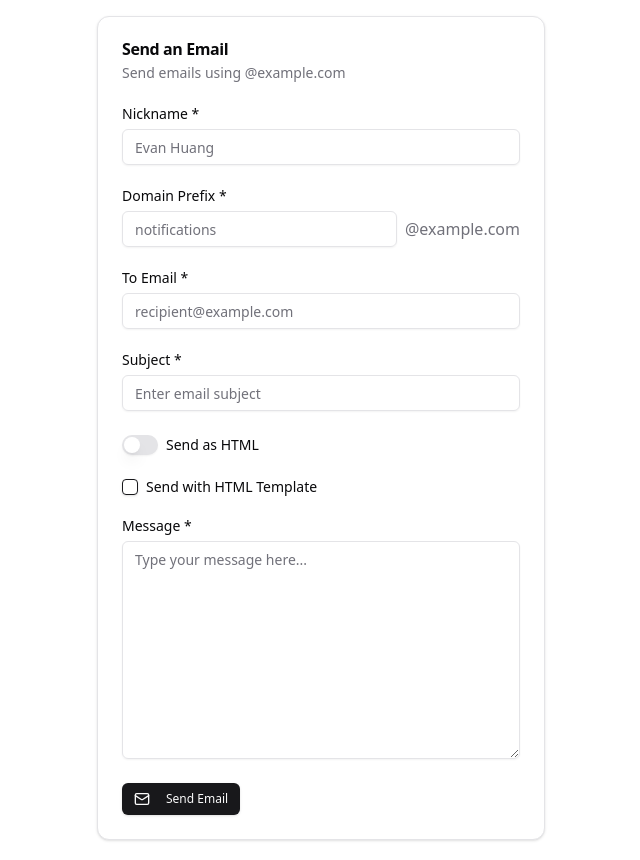
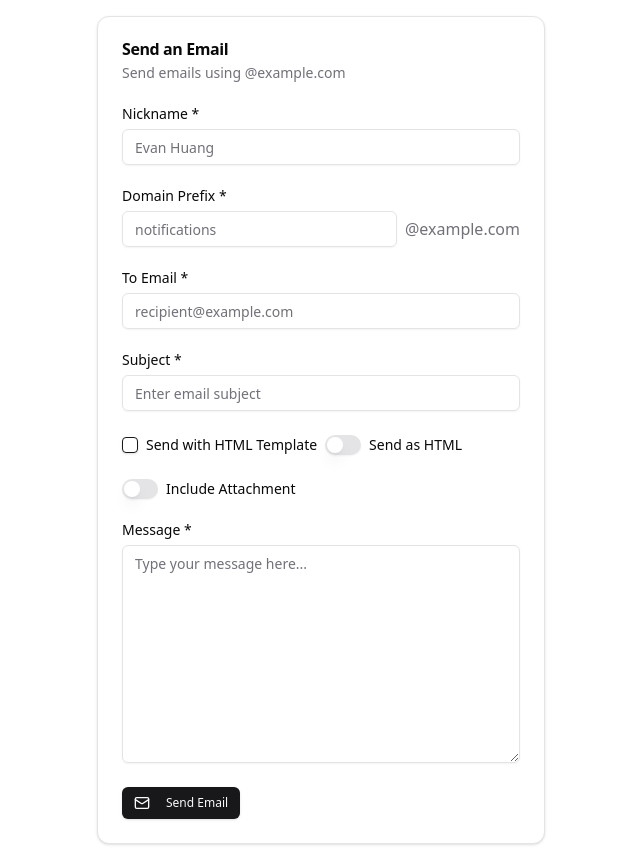
Before and after one commit to Dev-Huang1/Mail, a Next.js app: page / in a window 1280 px wide. Shown: the whole page, without its empty margins (319-959 px from the left). Built offline with nearby package versions, Linux system fonts and the light colour scheme; no server answers.

Commit message:
Update email-form.tsx

```diff
--- a/components/email-form.tsx
+++ b/components/email-form.tsx
@@ -11,11 +11,12 @@ import { Checkbox } from "@/components/ui/checkbox"
 import { cn } from "@/lib/utils"
 
 import { sendEmailAction } from "@/lib/actions"
-import { Check, Mail } from "lucide-react"
+import { Check, Mail, Paperclip } from "lucide-react"
 
 export function EmailForm({ className, domain }: React.ComponentProps<typeof Card> & { domain: string }) {
   const [isHtml, setIsHtml] = React.useState(false)
   const [useHtmlTemplate, setUseHtmlTemplate] = React.useState(false)
+  const [hasAttachment, setHasAttachment] = React.useState(false)
   const [state, formAction, pending] = React.useActionState(sendEmailAction, {
     defaultValues: {
       nickname: "",
@@ -136,6 +137,17 @@ export function EmailForm({ className, domain }: React.ComponentProps<typeof Car
             )}
           </div>
           <div className="flex items-center space-x-2">
+          {!isHtml && (
+            <div className="flex items-center space-x-2">
+              <Checkbox
+                id="use-html-template"
+                checked={useHtmlTemplate}
+                onCheckedChange={setUseHtmlTemplate}
+                disabled={pending || isHtml}
+              />
+              <Label htmlFor="use-html-template">Send with HTML Template</Label>
+            </div>
+          )}
             <Switch
               id="html-mode"
               checked={isHtml}
@@ -149,15 +161,29 @@ export function EmailForm({ className, domain }: React.ComponentProps<typeof Car
             />
             <Label htmlFor="html-mode">Send as HTML</Label>
           </div>
-          {!isHtml && (
-            <div className="flex items-center space-x-2">
-              <Checkbox
-                id="use-html-template"
-                checked={useHtmlTemplate}
-                onCheckedChange={setUseHtmlTemplate}
-                disabled={pending || isHtml}
+          <div className="flex items-center space-x-2">
+            <Switch id="has-attachment" checked={hasAttachment} onCheckedChange={setHasAttachment} disabled={pending} />
+            <Label htmlFor="has-attachment">Include Attachment</Label>
+          </div>
+          {hasAttachment && (
+            <div className="group/field grid gap-2" data-invalid={!!state.errors?.attachment}>
+              <Label htmlFor="attachment" className="group-data-[invalid=true]/field:text-destructive">
+                Attachment
+              </Label>
+              <Input
+                id="attachment"
+                name="attachment"
+                type="file"
+                className="group-data-[invalid=true]/field:border-destructive focus-visible:group-data-[invalid=true]/field:ring-destructive"
+                disabled={pending}
+                aria-invalid={!!state.errors?.attachment}
+                aria-errormessage="error-attachment"
               />
-              <Label htmlFor="use-html-template">Send with HTML Template</Label>
+              {state.errors?.attachment && (
+                <p id="error-attachment" className="text-destructive text-sm">
+                  {state.errors.attachment}
+                </p>
+              )}
             </div>
           )}
           <div className="group/field grid gap-2" data-invalid={!!state.errors?.message}>
```
